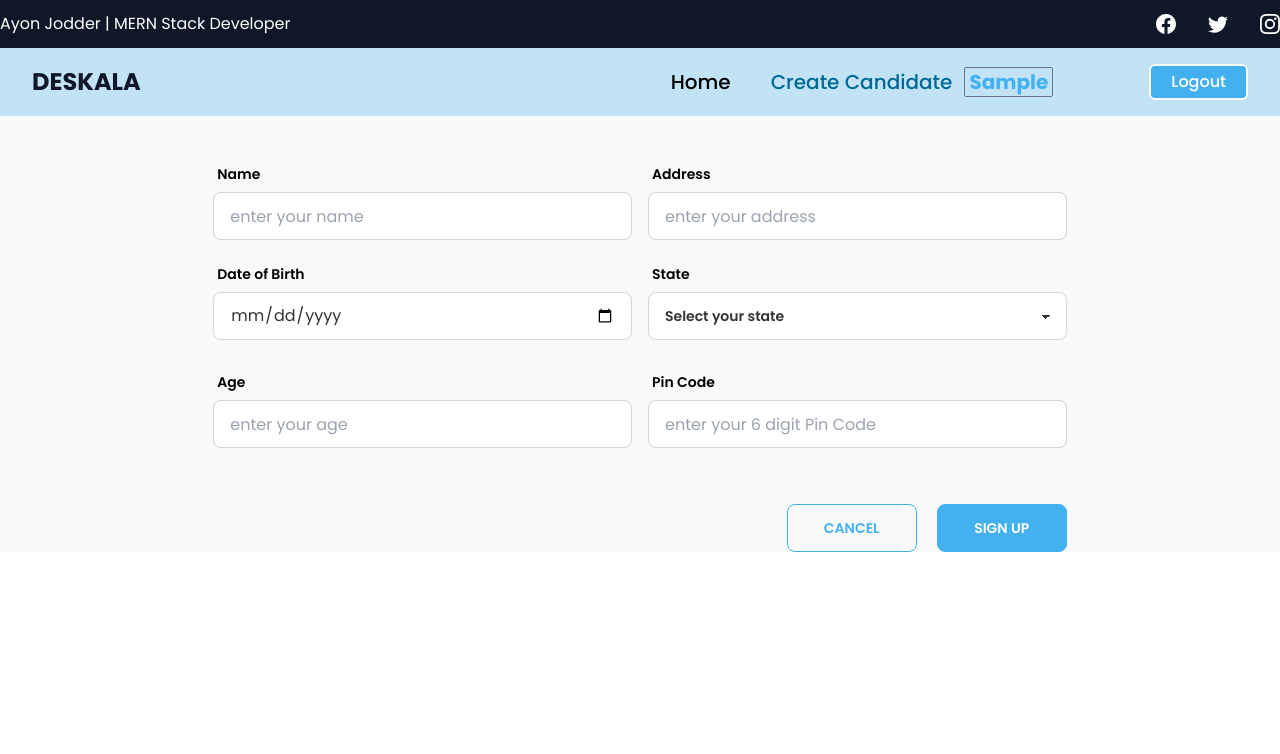
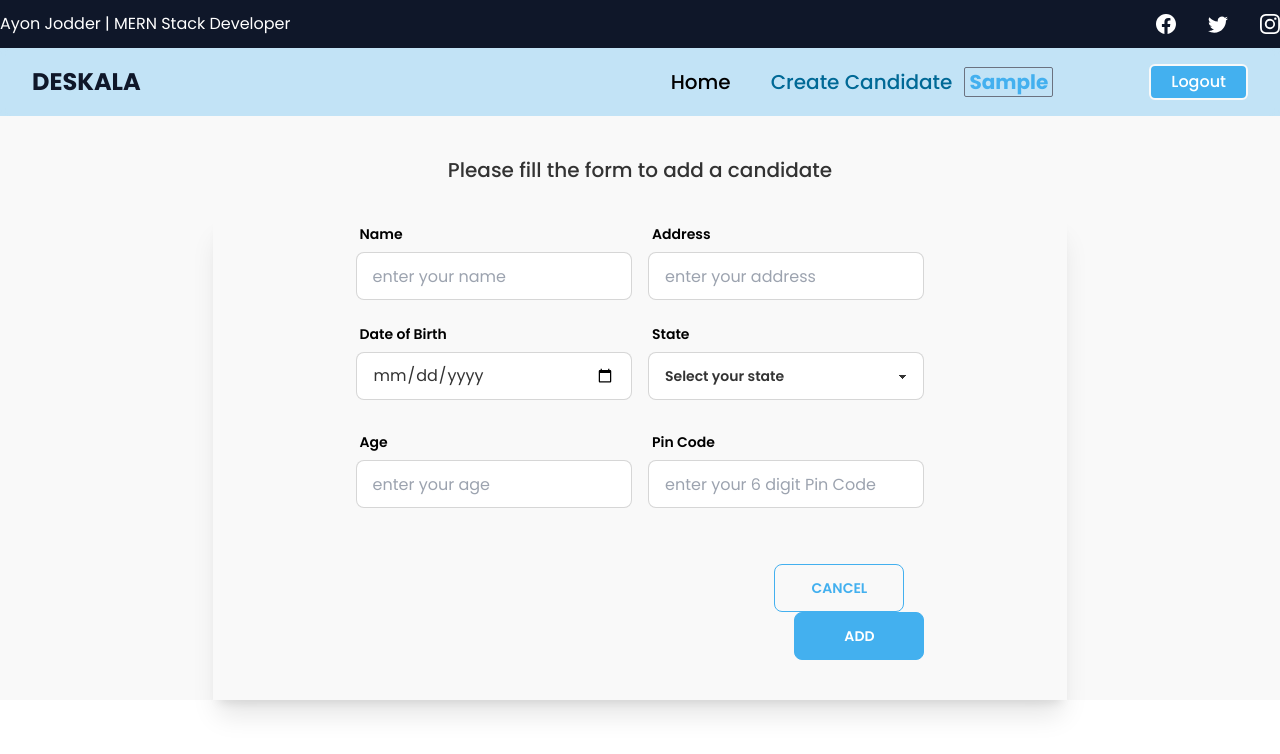
Before and after one commit to AyonJD/deskala-task, a React (Create React App) app: page /create-candidate in a window 1280 px wide. Shown: the top 754 px of the page. Built offline with nearby package versions, Linux system fonts and the light colour scheme; no server answers; sample sign-in values are in the browser's storage.

Commit message:
All done

```diff
--- a/src/Components/Home/AddCandidate/AddCandidate.jsx
+++ b/src/Components/Home/AddCandidate/AddCandidate.jsx
@@ -1,5 +1,6 @@
 import React, { useState } from 'react';
 import { useForm } from "react-hook-form";
+import toast from 'react-hot-toast';
 import { useNavigate } from 'react-router-dom';
 
 const AddCandidate = () => {
@@ -28,7 +29,7 @@ const AddCandidate = () => {
             body: JSON.stringify(newData)
         }).then(res => res.json())
             .then(data => {
-                console.log(data);
+                toast.success("Candidate successfully added");
                 navigate('/');
             }
             ).catch(err => console.log(err));
@@ -37,8 +38,9 @@ const AddCandidate = () => {
     }
     return (
         <div className='my-10'>
-            <form onSubmit={handleSubmit(onSubmitParam)}>
-                <div className='md:flex w-2/3 mx-auto'>
+            <h1 className='text-xl font-medium mb-8 text-center'>Please fill the form to add a candidate</h1>
+            <form className='shadow-xl w-2/3 mx-auto pb-10' onSubmit={handleSubmit(onSubmitParam)}>
+                <div className='md:flex w-full px-3 md:px-0 md:w-2/3 mx-auto'>
                     <div className='flex-1 mr-2'>
                         <div className="form-control w-full">
                             <label className="label">
@@ -190,7 +192,7 @@ const AddCandidate = () => {
 
                         <div className="mt-10 text-center md:text-right">
                             <button onClick={() => navigate('/')} className='btn mb-2 md:mb-0 btn-outline w-[130px] btn-primary hover-text md:mr-5'>Cancel</button>
-                            <input className='btn btn-primary w-[130px] text-white' type="submit" value="Sign Up" />
+                            <input className='btn btn-primary w-[130px] text-white' type="submit" value="Add" />
                         </div>
                     </div>
                 </div>
--- a/src/Components/Home/Table/EditableTable.jsx
+++ b/src/Components/Home/Table/EditableTable.jsx
@@ -116,6 +116,7 @@ const EditableTable = ({ columns, rows, actions }) => {
 
   return (
     <div className='overflow-x-auto overflow-y-hidden'>
+      <h1 className='text-xl font-medium mb-10 md:mb-2 text-center md:text-left'>Data of { rowsState?.length} Candidates</h1>
       <table className='w-full table'>
         <thead >
         <tr>
--- a/src/Components/Home/Table/Table.jsx
+++ b/src/Components/Home/Table/Table.jsx
@@ -27,7 +27,7 @@ function Table() {
   return (
     <div className='mb-10 pt-20'>
       <EditableTable columns={columns} rows={candidate} actions />
-      <button onClick={() => navigate('/create-candidate')} className='flex items-center btn btn-primary text-white'>Add Candidate <BiUserPlus className='ml-3 text-2xl'></BiUserPlus></button>
+      <button onClick={() => navigate('/create-candidate')} className='mt-2 ml-4 md:ml-0 flex items-center btn btn-primary text-white'>Add Candidate <BiUserPlus className='ml-3 text-2xl'></BiUserPlus></button>
     </div>
   );
 }
```
